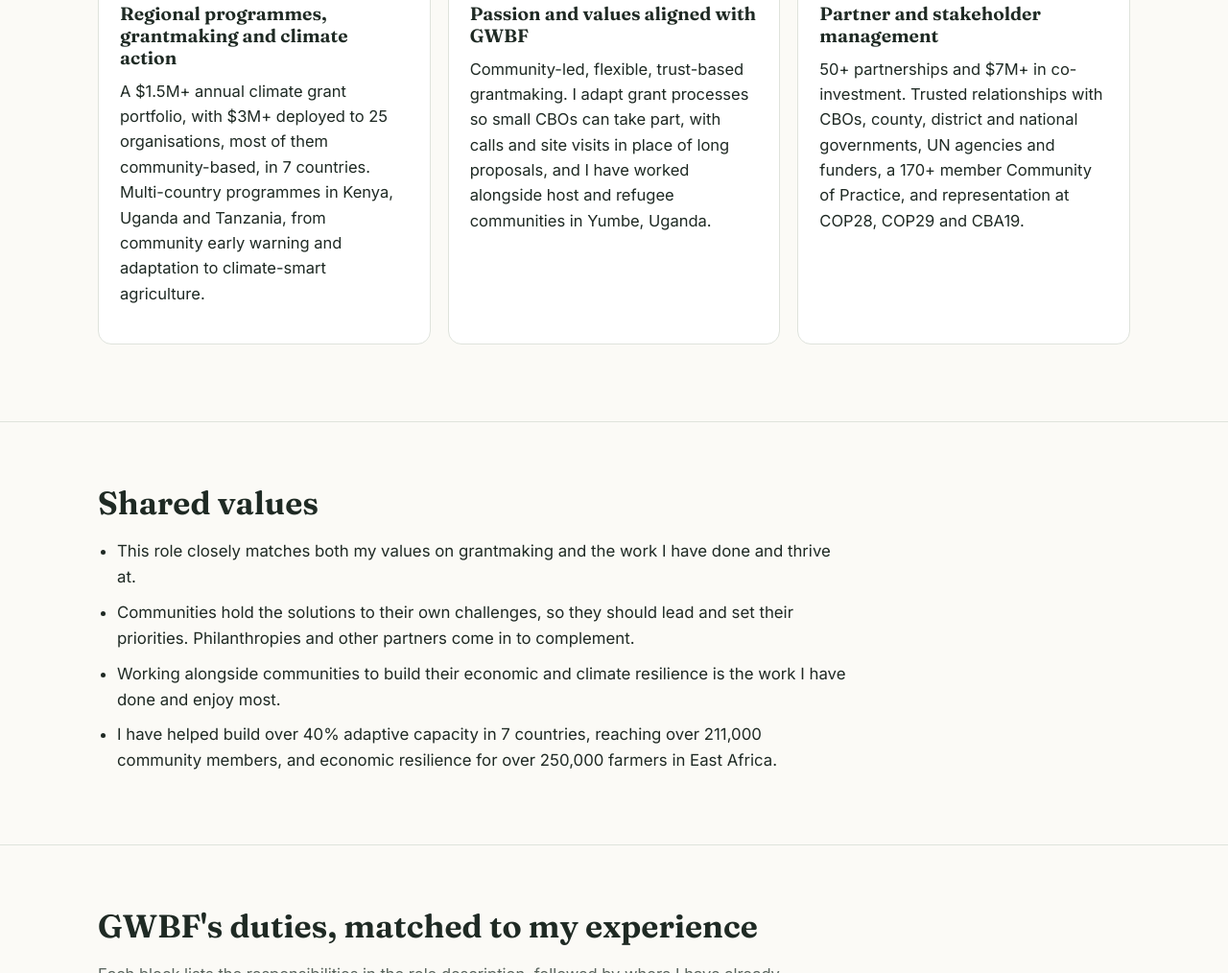
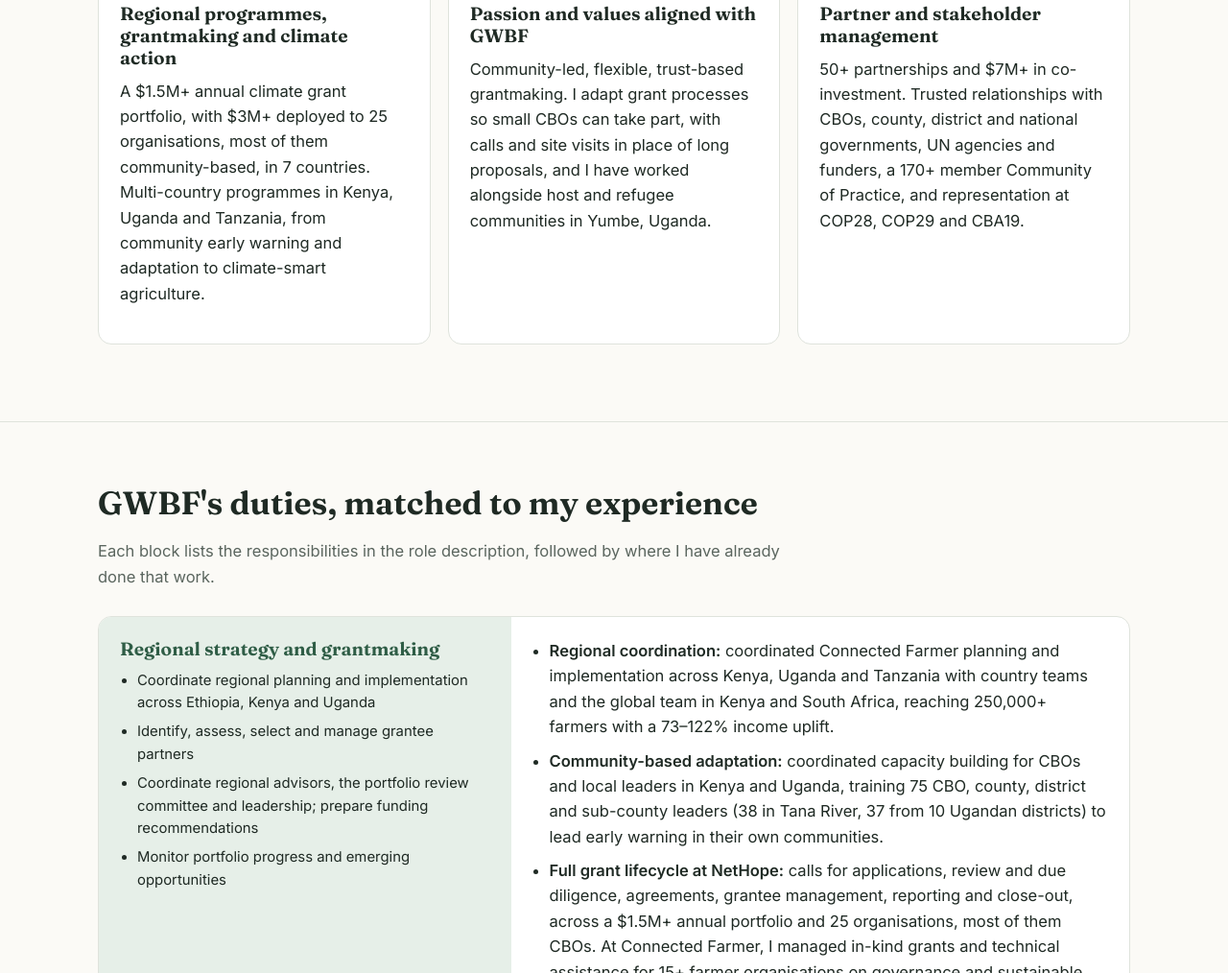
Before and after one commit to gidrafwachira/GWBF_Portfolio, a plain HTML site: page index.html in a window 1280 px wide. Shown: the part 1786-2800 px from the top of the page at 96% size. Drawn offline with Linux system fonts and the light colour scheme.

Commit message:
Remove Shared values section
Co-Authored-By: Claude Opus 5.5 <noreply@anthropic.com>
Claude-Session: https://claude.ai/code/session_0177YpRJMKNsmuM3zbxZ5RCp

```diff
--- a/index.html
+++ b/index.html
@@ -70,8 +70,6 @@ section{padding:64px 0;border-top:1px solid var(--line)}
 .story{background:var(--card);border:1px solid var(--line);border-radius:var(--r);padding:22px}
 .story p:last-child{margin:0}
 .story .lesson{font-style:italic;color:var(--clay)}
-.values{max-width:75ch;padding-left:20px;margin:0}
-.values li{margin-bottom:10px;font-size:1.05rem}
 .steps{margin-top:30px;counter-reset:s;list-style:none;padding:0;display:grid;grid-template-columns:repeat(3,1fr);gap:18px}
 .steps li{background:var(--card);border:1px solid var(--line);border-radius:var(--r);padding:22px;position:relative}
 .steps li::before{counter-increment:s;content:counter(s);position:absolute;top:-14px;left:20px;width:30px;height:30px;border-radius:50%;background:var(--sun);color:#fff;font-weight:700;display:grid;place-items:center}
@@ -101,7 +99,6 @@ footer h2{color:#fff}
   <ul>
     <li><a href="#who">Who I am</a></li>
     <li><a href="#bring">What I bring</a></li>
-    <li><a href="#values">Shared values</a></li>
     <li><a href="#duties">Duties vs evidence</a></li>
     <li><a href="#skills">Skills vs evidence</a></li>
     <li><a href="#projects">Projects</a></li>
@@ -155,16 +152,6 @@ footer h2{color:#fff}
     <li><h3>Passion and values aligned with GWBF</h3><p>Community-led, flexible, trust-based grantmaking. I adapt grant processes so small CBOs can take part, with calls and site visits in place of long proposals, and I have worked alongside host and refugee communities in Yumbe, Uganda.</p></li>
     <li><h3>Partner and stakeholder management</h3><p>50+ partnerships and $7M+ in co-investment. Trusted relationships with CBOs, county, district and national governments, UN agencies and funders, a 170+ member Community of Practice, and representation at COP28, COP29 and CBA19.</p></li>
   </ol>
-</div></section>
-
-<section id="values"><div class="wrap">
-  <h2>Shared values</h2>
-  <ul class="values">
-    <li>This role closely matches both my values on grantmaking and the work I have done and thrive at.</li>
-    <li>Communities hold the solutions to their own challenges, so they should lead and set their priorities. Philanthropies and other partners come in to complement.</li>
-    <li>Working alongside communities to build their economic and climate resilience is the work I have done and enjoy most.</li>
-    <li>I have helped build over 40% adaptive capacity in 7 countries, reaching over 211,000 community members, and economic resilience for over 250,000 farmers in East Africa.</li>
-  </ul>
 </div></section>
 
 <section id="duties"><div class="wrap">
```
